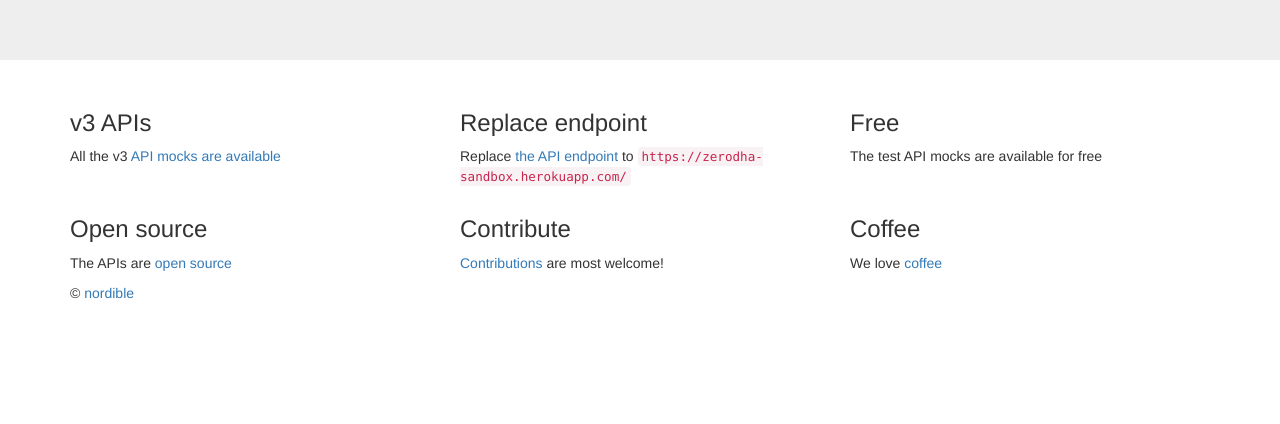
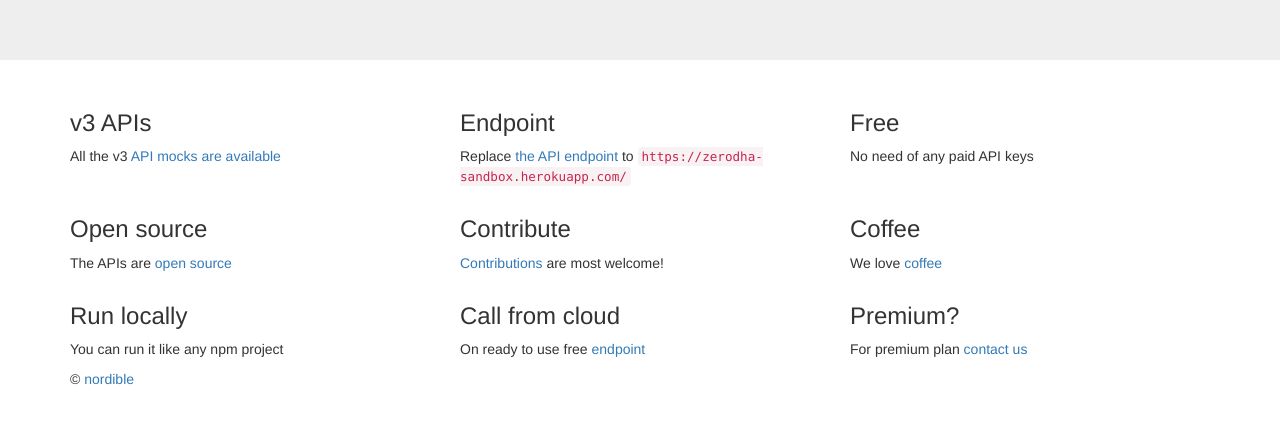
Before and after one commit to xameeramir/zerodha-sandbox, a website: page index.html in a window 1280 px wide. Shown: the part 144-568 px from the top of the page. Drawn offline with nearby package versions, Linux system fonts and the light colour scheme.

Commit message:
homepage ready

```diff
--- a/index.html
+++ b/index.html
@@ -22,12 +22,12 @@
       <p>All the v3 <a href="https://kite.trade/docs/connect/v3/">API mocks are available</a></p>
     </div>
     <div class="col-sm-4">
-      <h3>Replace endpoint</h3>
+      <h3>Endpoint</h3>
       <p>Replace <a href="https://kite.trade/docs/connect/v3/#root-api-endpoint">the API endpoint</a> to <code>https://zerodha-sandbox.herokuapp.com/</code> </p>
     </div>
     <div class="col-sm-4">
       <h3>Free</h3>
-      <p>The test API mocks are available for free</p>
+      <p>No need of any paid API keys</p>
     </div>
   </div>
 
@@ -46,6 +46,21 @@
     </div>
   </div>
 
+  <div class="row">
+    <div class="col-sm-4">
+      <h3>Run locally</h3>
+      <p>You can run it like any npm project</p>
+    </div>
+    <div class="col-sm-4">
+      <h3>Call from cloud</h3>
+      <p>On ready to use free <a href="https://zerodha-sandbox.herokuapp.com/">endpoint</a></p>
+    </div>
+    <div class="col-sm-4">
+      <h3>Premium?</h3>
+      <p>For premium plan <a href="mailto:info@nordible.com"> contact us</a></p>
+    </div>
+  </div>
+
   <footer>&copy; <a href="https://nordible.com/">nordible</a></footer>
 </div>
 </body>
```
